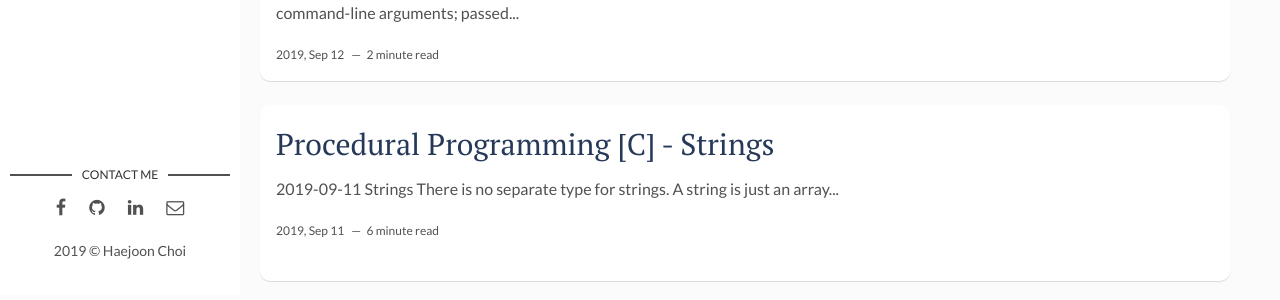
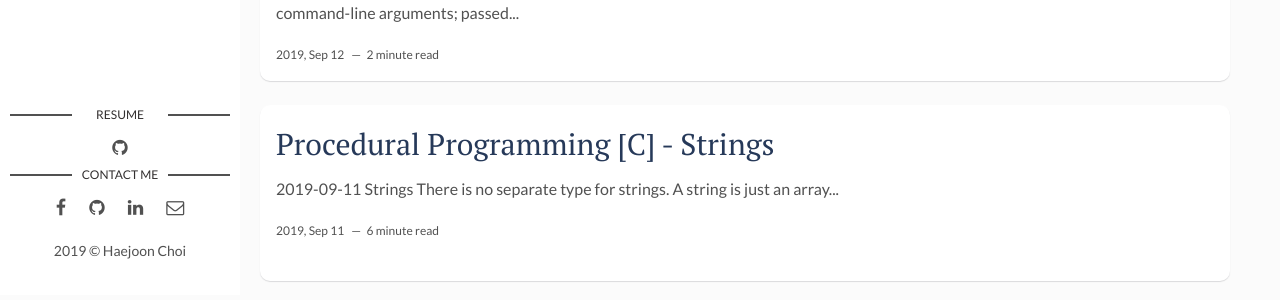
Before and after one commit to HaejoonChoi/HaejoonChoi.github.io-old, a Jekyll site: the page built from index.html, in a window 1280 px wide. Shown: the part 605-905 px from the top of the page. Built offline with Jekyll 4.4.1, drawn with Linux system fonts in a browser that asks for light colours; the list of posts is cut into pages by our own code.

Commit message:
Resume upload update

```diff
--- a/_config.yml
+++ b/_config.yml
@@ -23,6 +23,7 @@ facebook: HaejoonChoi91 # add your Facebook handle
 github: haejoonchoi # add your Github handle
 linkedin: HaejoonChoi # add your Linkedin handle
 email: haejoonchoi@outlook.com # adtd your Email address
+resume: Resume_HaejoonChoi_2019_0917.pdf # put my pdf file and the name of the file should be here
 
 # Disqus
 discus-identifier: mr-brown # add your discus identifier
--- a/_layouts/main.html
+++ b/_layouts/main.html
@@ -17,6 +17,10 @@ layout: default
       <h3 class="resume-title">Resume</h3>
       <ul>resume</ul> -->
     <section class="contact">
+      <h3 class="contact-title">Resume</h3>
+      <ul>
+        <li class="resume"><a href={{ site.resume | prepend: site.baseurl }} target="_blank"><i class="fa fa-github"></i></a></li>
+      </ul>
       <h3 class="contact-title">Contact me</h3>
       <ul>
         <!--
```
Also changed, not shown: 1 other file.
